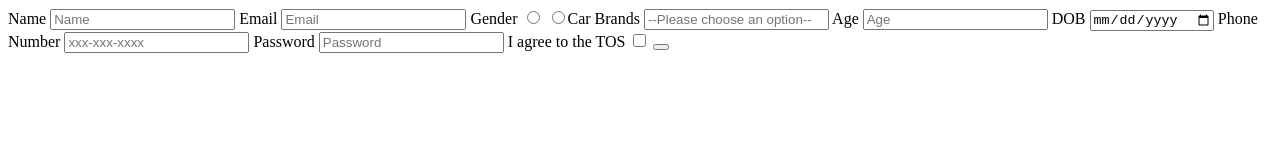
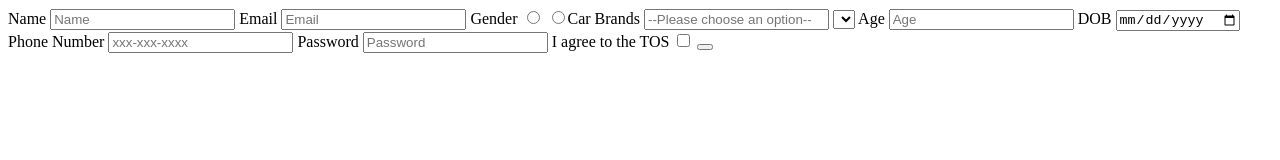
Before and after one commit to acciojob/signup-form-car-MeghanaSubramanyam, a website: page main.html in a window 1280 px wide. Drawn offline with Linux system fonts and the light colour scheme.

Commit message:
created a submission

```diff
--- a/main.html
+++ b/main.html
@@ -20,6 +20,7 @@
 		<input id="gender_m,gender_f" type="radio" required name="gender"
 		<label for="cars">Car Brands</label>
 		<input id="cars" type="select" required placeholder="--Please choose an option--">
+		<select id="cars" ></select>
 		<label for="age">Age</label>
 		<input id="age" type="number" required placeholder="Age">
 		<label for="dob">DOB</label>
```
